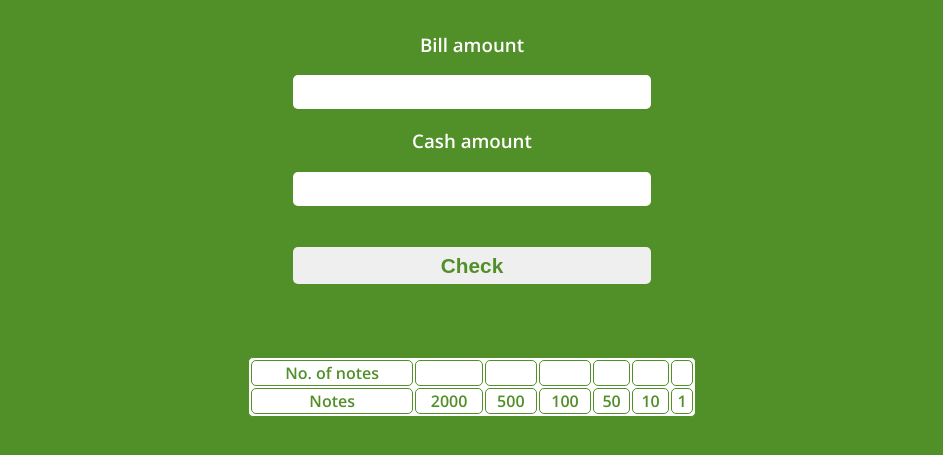
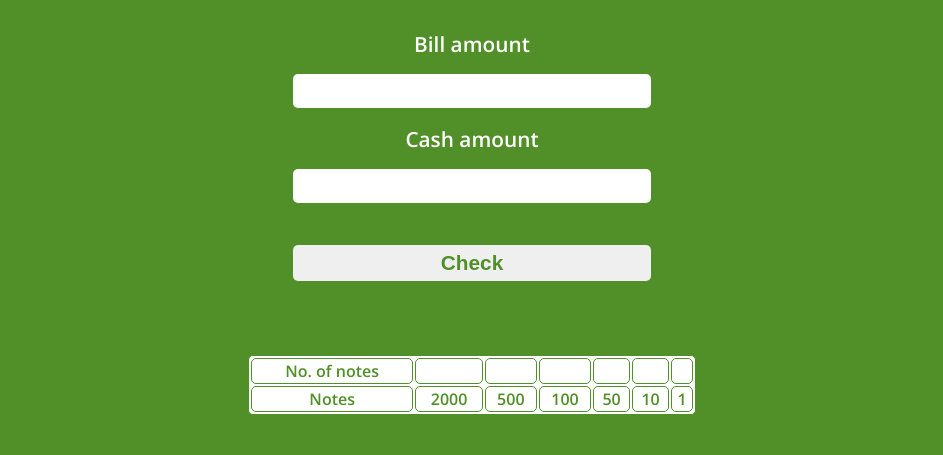
Before and after one commit to deepaks37/Cash-Register-Manager, a plain HTML site: page index.html in a window 1280 px wide. Shown: the part 111-566 px from the top of the page, without its empty margins (168-1111 px from the left). Drawn offline with nearby package versions, Linux system fonts and the light colour scheme.

Commit message:
basic change

```diff
--- a/index.html
+++ b/index.html
@@ -17,11 +17,11 @@
    </div>
 
    <div id="input-box-container">
-       <h3>Bill amount</h3>
-       <label for="bill-input"></label>
+
+       <label for="bill-input">Bill amount</label>
        <input id="bill-input">
-       <h3>Cash amount</h3>
-       <label for="cash-given"></label>
+
+       <label for="cash-given">Cash amount</label>
        <input id="cash-given">
        <button id="btn">Check</button>
        <p id="error-message"></p>
--- a/style.css
+++ b/style.css
@@ -33,6 +33,10 @@ body{
     border: none;
     text-align: center;
 }
+label{
+    margin: .8em 0;
+    font-size: 1.3rem;
+}
 
 #input-box-container #btn{
     margin: 2em 0;
```
